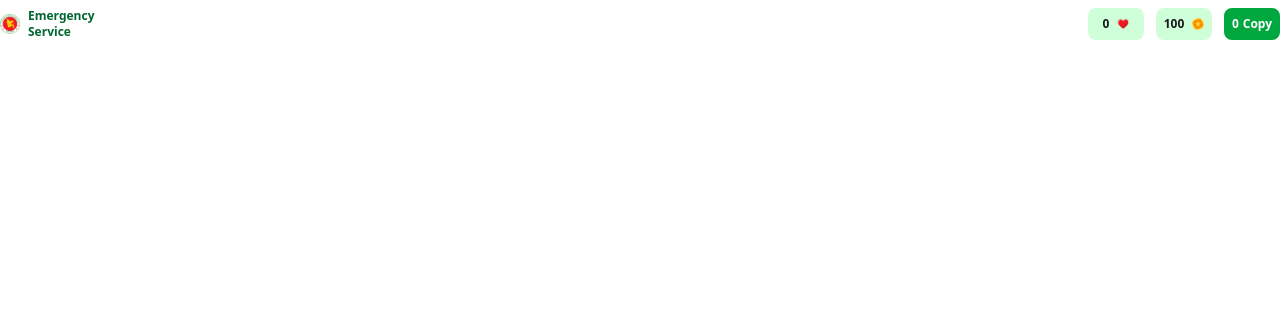
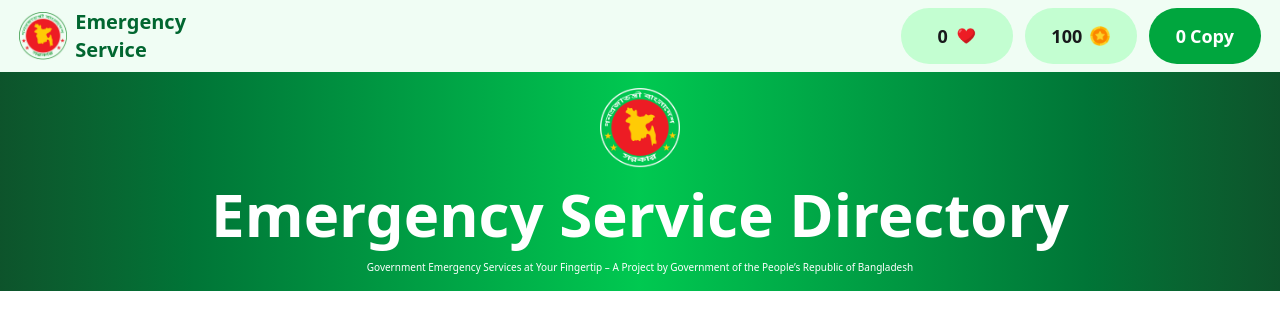
Before and after one commit to Sadik-Hossain-Official/A5-Emergency-Hotline, a plain HTML site: page index.html in a window 1280 px wide. Drawn offline with nearby package versions, Linux system fonts and the light colour scheme.

Commit message:
adding hero section

```diff
--- a/index.html
+++ b/index.html
@@ -19,31 +19,37 @@
     <link rel="preconnect" href="https://fonts.gstatic.com" crossorigin>
     <link href="https://fonts.googleapis.com/css2?family=Inter:ital,opsz,wght@0,14..32,100..900;1,14..32,100..900&display=swap" rel="stylesheet">
 </head>
-<body>
+<body class="bg-green-50">
     <header>
-        <nav class="flex justify-between pt-2">
-             <div id="logo-name" class="left-nav logo flex items-center gap-2">
-                <img src="assets/logo.png" alt="" class="h-[20px]">
-                <h4 class="text-green-800 font-extrabold text-xs">Emergency<br>Service</h4>
+        <nav class="flex justify-between md:w-[97vw] md:mx-auto py-2">
+             <div id="logo-name" class="left-nav logo flex items-center gap-2 ">
+                <img src="assets/logo.png" alt="" class="h-[20px] md:h-12">
+                <h4 class="text-green-800 font-extrabold text-xs md:text-xl">Emergency<br>Service</h4>
              </div>
              <div class="right-nav flex gap-3">
-                <div class="flex items-center gap-2 rounded-lg w-14 justify-center bg-[#41ff6b42]">
-                    <p class="font-semibold text-xs">0</p>
-                    <img src="assets/heart.png" alt="" class="h-3">
+                <div class="flex items-center gap-2 rounded-lg md:rounded-[50px] w-14 md:w-28 justify-center bg-[#41ff6b42]">
+                    <p class="font-semibold text-xs md:text-lg">0</p>
+                    <img src="assets/heart.png" alt="" class="h-3 md:h-5">
                 </div>
-                <div class="flex items-center gap-2 rounded-lg w-14 justify-center bg-[#41ff6b42]">
-                    <p class="font-semibold text-xs">100</p>
-                    <img src="assets/coin.png" alt="" class="h-3">
+                <div class="flex items-center gap-2 rounded-lg md:rounded-[50px] w-14 md:w-28 justify-center bg-[#41ff6b42]">
+                    <p class="font-semibold text-xs md:text-lg">100</p>
+                    <img src="assets/coin.png" alt="" class="h-3 md:h-5">
                 </div>
-                <div class="flex items-center gap-1 bg-[#00A63E] rounded-lg w-14 justify-center">
-                    <p class="font-semibold text-white text-xs">0</p>
-                    <p class="font-semibold text-white text-xs">Copy</p>
+                <div class="flex items-center gap-1 bg-[#00A63E] rounded-lg md:rounded-[50px] w-14 md:w-28 justify-center">
+                    <p class="font-semibold text-white text-xs md:text-lg">0</p>
+                    <p class="font-semibold text-white text-xs md:text-lg">Copy</p>
                 </div>
              </div>
         </nav>
     </header>
     <main>
-
+        <section class="hero bg-gradient-to-r from-green-900 via-green-500 to-green-900">
+            <div class="hero-content flex-col">
+                <img src="assets/logo-dark.png" alt="" class="h-20">
+                <h3 class="font-bold text-white text-2xl md:text-6xl">Emergency Service Directory</h3>
+                <p class="font-normal text-white text-[10px] text-center">Government Emergency Services at Your Fingertip – A Project by  Government of the People’s Republic of Bangladesh</p>
+            </div>
+        </section>
     </main>
 
 
```
